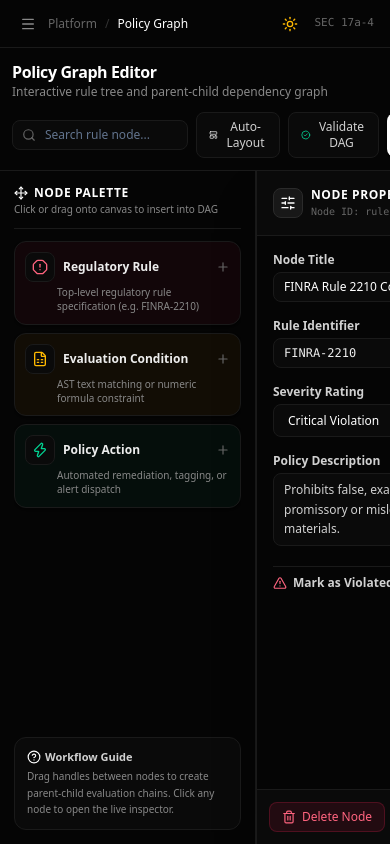
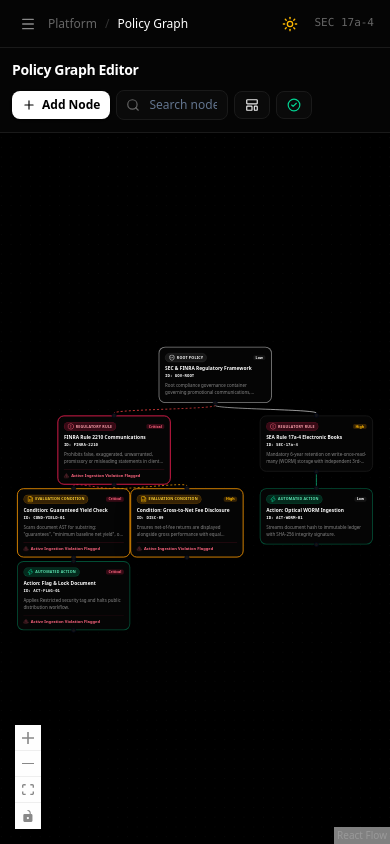
Before and after one commit to Natnael9/Glynac, a Next.js app: page /tree in a window 390 px wide. Built offline with nearby package versions, Linux system fonts and the light colour scheme.

Commit message:
feat(responsive): optimize mobile & tablet layouts across all 4 platform modules

```diff
--- a/src/app/admin/page.tsx
+++ b/src/app/admin/page.tsx
@@ -52,10 +52,10 @@ export default function AdminPage() {
         </div>
 
         {/* Tab Selector */}
-        <div className="flex items-center gap-1 mt-4 pt-2 border-t border-[#1a1a1a] overflow-x-auto text-xs">
+        <div className="flex items-center gap-1.5 mt-4 pt-2 border-t border-[#1a1a1a] overflow-x-auto text-xs pb-1">
           <button
             onClick={() => setActiveTab('metrics')}
-            className={`flex items-center gap-2 px-3 py-1.5 rounded-lg font-semibold transition-all ${
+            className={`flex items-center gap-2 px-3 py-1.5 rounded-lg font-semibold shrink-0 whitespace-nowrap transition-all ${
               activeTab === 'metrics'
                 ? 'bg-[#ffffff] text-[#000000]'
                 : 'text-[#888888] hover:text-[#ededed] hover:bg-[#0a0a0a]'
@@ -67,7 +67,7 @@ export default function AdminPage() {
 
           <button
             onClick={() => setActiveTab('rbac')}
-            className={`flex items-center gap-2 px-3 py-1.5 rounded-lg font-semibold transition-all ${
+            className={`flex items-center gap-2 px-3 py-1.5 rounded-lg font-semibold shrink-0 whitespace-nowrap transition-all ${
               activeTab === 'rbac'
                 ? 'bg-[#ffffff] text-[#000000]'
                 : 'text-[#888888] hover:text-[#ededed] hover:bg-[#0a0a0a]'
@@ -79,7 +79,7 @@ export default function AdminPage() {
 
           <button
             onClick={() => setActiveTab('policies')}
-            className={`flex items-center gap-2 px-3 py-1.5 rounded-lg font-semibold transition-all ${
+            className={`flex items-center gap-2 px-3 py-1.5 rounded-lg font-semibold shrink-0 whitespace-nowrap transition-all ${
               activeTab === 'policies'
                 ? 'bg-[#ffffff] text-[#000000]'
                 : 'text-[#888888] hover:text-[#ededed] hover:bg-[#0a0a0a]'
@@ -91,7 +91,7 @@ export default function AdminPage() {
 
           <button
             onClick={() => setActiveTab('flags')}
-            className={`flex items-center gap-2 px-3 py-1.5 rounded-lg font-semibold transition-all ${
+            className={`flex items-center gap-2 px-3 py-1.5 rounded-lg font-semibold shrink-0 whitespace-nowrap transition-all ${
               activeTab === 'flags'
                 ? 'bg-[#ffffff] text-[#000000]'
                 : 'text-[#888888] hover:text-[#ededed] hover:bg-[#0a0a0a]'
--- a/src/app/tree/page.tsx
+++ b/src/app/tree/page.tsx
@@ -38,6 +38,7 @@ import {
   Maximize2,
   FileCode,
   LayoutTemplate,
+  Plus,
 } from 'lucide-react';
 import { useTheme } from '@/lib/themeContext';
 
@@ -46,7 +47,8 @@ export default function TreePage() {
   const isLight = theme === 'light';
   const [nodes, setNodes] = useState<Node<RuleNodeData>[]>(initialTreeNodes);
   const [edges, setEdges] = useState<Edge[]>(initialTreeEdges);
-  const [selectedNodeId, setSelectedNodeId] = useState<string | null>('rule-2210');
+  const [selectedNodeId, setSelectedNodeId] = useState<string | null>(null);
+  const [isPaletteOpen, setIsPaletteOpen] = useState(false);
   const [searchQuery, setSearchQuery] = useState('');
   const [isJsonModalOpen, setIsJsonModalOpen] = useState(false);
   const [validationAlert, setValidationAlert] = useState<{
@@ -202,18 +204,27 @@ export default function TreePage() {
   return (
     <div className="flex flex-col h-full bg-[#000000] overflow-hidden select-none">
       {/* Top Controls Toolbar */}
-      <div className="p-3 border-b border-[#1a1a1a] bg-[#050505] flex flex-wrap items-center justify-between gap-3 z-10">
+      <div className="p-3 border-b border-[#1a1a1a] bg-[#050505] flex flex-wrap items-center justify-between gap-2.5 z-10">
         <div>
-          <h2 className="text-base font-bold text-white tracking-tight">
+          <h2 className="text-sm sm:text-base font-bold text-white tracking-tight">
             Policy Graph Editor
           </h2>
-          <p className="text-xs text-[#888888]">
+          <p className="text-[11px] text-[#888888] hidden sm:block">
             Interactive rule tree and parent-child dependency graph
           </p>
         </div>
 
         {/* Toolbar Action Buttons */}
-        <div className="flex items-center gap-2 text-xs">
+        <div className="flex flex-wrap items-center gap-1.5 sm:gap-2 text-xs">
+          {/* Mobile Open Palette Button */}
+          <button
+            onClick={() => setIsPaletteOpen(true)}
+            className="md:hidden flex items-center gap-1.5 px-2.5 py-1.5 rounded-lg bg-white text-black font-semibold text-xs shadow-sm hover:bg-[#e0e0e0] transition-colors cursor-pointer"
+          >
+            <Plus className="h-3.5 w-3.5" />
+            <span>Add Node</span>
+          </button>
+
           {/* Search Box */}
           <div className="relative">
             <Search className="absolute left-2.5 top-1/2 -translate-y-1/2 h-3.5 w-3.5 text-[#666666]" />
@@ -221,30 +232,32 @@ export default function TreePage() {
               type="text"
               value={searchQuery}
               onChange={(e) => setSearchQuery(e.target.value)}
-              placeholder="Search rule node..."
-              className="pl-8 pr-3 py-1.5 bg-[#0a0a0a] border border-[#1a1a1a] rounded-lg text-xs text-white placeholder-slate-500 focus:outline-none focus:border-[#333333] w-44"
+              placeholder="Search node..."
+              className="pl-8 pr-2.5 py-1.5 bg-[#0a0a0a] border border-[#1a1a1a] rounded-lg text-xs text-white placeholder-slate-500 focus:outline-none focus:border-[#333333] w-28 sm:w-44"
             />
           </div>
 
           <button
             onClick={handleAutoLayout}
-            className="flex items-center gap-1.5 px-3 py-1.5 rounded-lg bg-[#0a0a0a] border border-[#1a1a1a] hover:border-[#262626] text-[#d1d1d1] hover:text-white font-medium transition-colors"
+            className="flex items-center gap-1.5 px-2.5 sm:px-3 py-1.5 rounded-lg bg-[#0a0a0a] border border-[#1a1a1a] hover:border-[#262626] text-[#d1d1d1] hover:text-white font-medium transition-colors"
+            title="Auto-Layout Hierarchy"
           >
             <LayoutTemplate className="h-3.5 w-3.5 text-[#ededed]" />
-            <span>Auto-Layout</span>
+            <span className="hidden sm:inline">Auto-Layout</span>
           </button>
 
           <button
             onClick={handleValidateTree}
-            className="flex items-center gap-1.5 px-3 py-1.5 rounded-lg bg-[#0a0a0a] border border-[#1a1a1a] hover:border-[#262626] text-[#d1d1d1] hover:text-white font-medium transition-colors"
+            className="flex items-center gap-1.5 px-2.5 sm:px-3 py-1.5 rounded-lg bg-[#0a0a0a] border border-[#1a1a1a] hover:border-[#262626] text-[#d1d1d1] hover:text-white font-medium transition-colors"
+            title="Validate DAG"
           >
             <CheckCircle2 className="h-3.5 w-3.5 text-emerald-400" />
-            <span>Validate DAG</span>
+            <span className="hidden sm:inline">Validate</span>
           </button>
 
           <button
             onClick={() => setIsJsonModalOpen(true)}
-            className="flex items-center gap-1.5 px-3 py-1.5 rounded-lg bg-white hover:bg-[#e0e0e0] text-black font-semibold transition-colors shadow-sm"
+            className="hidden md:flex items-center gap-1.5 px-3 py-1.5 rounded-lg bg-white hover:bg-[#e0e0e0] text-black font-semibold transition-colors shadow-sm"
           >
             <FileCode className="h-3.5 w-3.5" />
             <span>JSON Engine</span>
@@ -281,7 +294,11 @@ export default function TreePage() {
       {/* Workspace Area: Palette | Canvas | Inspector */}
       <div className="flex-1 flex overflow-hidden relative">
         {/* Left Drag & Click Palette */}
-        <NodePalette onAddNode={handleAddNode} />
+        <NodePalette
+          onAddNode={handleAddNode}
+          isOpen={isPaletteOpen}
+          onClose={() => setIsPaletteOpen(false)}
+        />
 
         {/* Center Interactive Flow Canvas */}
         <div className="flex-1 h-full relative bg-[#000000]">
@@ -307,7 +324,7 @@ export default function TreePage() {
             <MiniMap
               nodeColor={isLight ? '#111827' : '#ffffff'}
               maskColor={isLight ? 'rgba(243, 244, 246, 0.7)' : 'rgba(0, 0, 0, 0.85)'}
-              className={isLight ? '!bg-white !border !border-[#e5e7eb] !rounded-xl overflow-hidden' : '!bg-[#050505] !border !border-[#1a1a1a] !rounded-xl overflow-hidden'}
+              className={isLight ? '!bg-white !border !border-[#e5e7eb] !rounded-xl overflow-hidden hidden sm:block' : '!bg-[#050505] !border !border-[#1a1a1a] !rounded-xl overflow-hidden hidden sm:block'}
             />
           </ReactFlow>
         </div>
--- a/src/app/vdr/page.tsx
+++ b/src/app/vdr/page.tsx
@@ -31,25 +31,25 @@ export default function VDRPage() {
           </div>
 
           {/* Simple Clean Monochrome Metrics */}
-          <div className="flex items-center gap-2 text-xs">
-            <div className="flex items-center gap-1.5 px-2.5 py-1 rounded bg-[#0a0a0a] border border-[#222222]">
-              <span className="text-[#666666] text-[11px]">Files:</span>
-              <span className="font-semibold text-white text-[11px] font-mono">{totalDocs}</span>
+          <div className="flex flex-wrap items-center gap-1.5 sm:gap-2 text-xs">
+            <div className="flex items-center gap-1.5 px-2 sm:px-2.5 py-1 rounded bg-[#0a0a0a] border border-[#222222]">
+              <span className="text-[#666666] text-[10px] sm:text-[11px]">Files:</span>
+              <span className="font-semibold text-white text-[10px] sm:text-[11px] font-mono">{totalDocs}</span>
             </div>
 
-            <div className="flex items-center gap-1.5 px-2.5 py-1 rounded bg-[#0a0a0a] border border-[#222222]">
-              <span className="text-[#666666] text-[11px]">Flagged:</span>
-              <span className="font-semibold text-white text-[11px] font-mono">{flaggedCount}</span>
+            <div className="flex items-center gap-1.5 px-2 sm:px-2.5 py-1 rounded bg-[#0a0a0a] border border-[#222222]">
+              <span className="text-[#666666] text-[10px] sm:text-[11px]">Flagged:</span>
+              <span className="font-semibold text-white text-[10px] sm:text-[11px] font-mono">{flaggedCount}</span>
             </div>
 
-            <div className="flex items-center gap-1.5 px-2.5 py-1 rounded bg-[#0a0a0a] border border-[#222222]">
-              <span className="text-[#666666] text-[11px]">Restricted:</span>
-              <span className="font-semibold text-white text-[11px] font-mono">{restrictedCount}</span>
+            <div className="flex items-center gap-1.5 px-2 sm:px-2.5 py-1 rounded bg-[#0a0a0a] border border-[#222222]">
+              <span className="text-[#666666] text-[10px] sm:text-[11px]">Restricted:</span>
+              <span className="font-semibold text-white text-[10px] sm:text-[11px] font-mono">{restrictedCount}</span>
             </div>
 
             <Link
               href="/chat"
-              className="px-2.5 py-1 rounded bg-[#ffffff] text-[#000000] hover:bg-[#eaeaea] text-[11px] font-medium transition-colors"
+              className="px-2.5 py-1 rounded bg-[#ffffff] text-[#000000] hover:bg-[#eaeaea] text-[10px] sm:text-[11px] font-medium transition-colors"
             >
               Ask AI
             </Link>
@@ -58,7 +58,7 @@ export default function VDRPage() {
       </div>
 
       {/* Main Split-Screen Workspace */}
-      <div className="flex-1 flex overflow-hidden">
+      <div className="flex-1 flex overflow-hidden relative">
         {/* Left: Dynamic File Explorer */}
         <div className={`h-full transition-all duration-150 ${activeDoc ? 'w-full lg:w-3/5 xl:w-7/12' : 'w-full'}`}>
           <FileExplorer />
@@ -66,9 +66,17 @@ export default function VDRPage() {
 
         {/* Right: In-App Document Previewer */}
         {activeDoc && (
-          <div className="hidden lg:block lg:w-2/5 xl:w-5/12 h-full border-l border-[#1a1a1a] bg-[#050505]">
-            <DocumentPreviewer />
-          </div>
+          <>
+            {/* Desktop split view */}
+            <div className="hidden lg:block lg:w-2/5 xl:w-5/12 h-full border-l border-[#1a1a1a] bg-[#050505]">
+              <DocumentPreviewer />
+            </div>
+
+            {/* Mobile / Tablet Full-Screen Sheet */}
+            <div className="lg:hidden fixed inset-0 z-40 bg-[#050505] flex flex-col animate-in slide-in-from-right duration-200">
+              <DocumentPreviewer />
+            </div>
+          </>
         )}
       </div>
 
--- a/src/components/admin/RbacUserTable.tsx
+++ b/src/components/admin/RbacUserTable.tsx
@@ -118,8 +118,8 @@ export function RbacUserTable() {
       </div>
 
       {/* Users Table */}
-      <div className="border border-[#1a1a1a] rounded-2xl overflow-hidden bg-[#0a0a0a] shadow-xl">
-        <table className="w-full text-left text-xs">
+      <div className="border border-[#1a1a1a] rounded-2xl overflow-x-auto bg-[#0a0a0a] shadow-xl">
+        <table className="w-full text-left text-xs min-w-[480px]">
           <thead className="bg-[#050505] text-[#888888] font-semibold border-b border-[#1a1a1a]">
             <tr>
               <th className="py-3 px-4">User & Contact</th>
--- a/src/components/admin/RulePolicyManager.tsx
+++ b/src/components/admin/RulePolicyManager.tsx
@@ -67,8 +67,8 @@ export function RulePolicyManager() {
       </div>
 
       {/* Rules Table */}
-      <div className="border border-[#1a1a1a] rounded-2xl overflow-hidden bg-[#0a0a0a] shadow-xl">
-        <table className="w-full text-left text-xs">
+      <div className="border border-[#1a1a1a] rounded-2xl overflow-x-auto bg-[#0a0a0a] shadow-xl">
+        <table className="w-full text-left text-xs min-w-[480px]">
           <thead className="bg-[#050505] text-[#888888] font-semibold border-b border-[#1a1a1a]">
             <tr>
               <th className="py-3 px-4">Rule Code & Title</th>
--- a/src/components/tree/NodePalette.tsx
+++ b/src/components/tree/NodePalette.tsx
@@ -10,9 +10,16 @@ import {
   Plus,
   HelpCircle,
   Move,
+  X,
 } from 'lucide-react';
 
-export function NodePalette({ onAddNode }: { onAddNode: (type: RuleNodeType) => void }) {
+interface NodePaletteProps {
+  onAddNode: (type: RuleNodeType) => void;
+  isOpen?: boolean;
+  onClose?: () => void;
+}
+
+export function NodePalette({ onAddNode, isOpen, onClose }: NodePaletteProps) {
   const nodeTypes: {
     type: RuleNodeType;
     label: string;
@@ -43,9 +50,15 @@ export function NodePalette({ onAddNode }: { onAddNode: (type: RuleNodeType) =>
     },
   ];
 
-  return (
-    <div className="w-64 bg-[#050505] border-r border-[#1a1a1a] p-3.5 flex flex-col h-full select-none shrink-0">
-      <div className="pb-3 border-b border-[#1a1a1a] mb-3">
+  const handleSelect = (type: RuleNodeType) => {
+    onAddNode(type);
+    if (onClose) onClose();
+  };
+
+  const paletteContent = (
+    <div className="w-full h-full bg-[#050505] p-3.5 flex flex-col select-none">
+      <div className="pb-3 border-b border-[#1a1a1a] mb-3 flex items-center justify-between">
+        <div>
           <h4 className="text-xs font-bold text-white uppercase tracking-wider flex items-center gap-1.5">
             <Move className="h-3.5 w-3.5 text-[#ffffff]" />
             Node Palette
@@ -54,14 +67,24 @@ export function NodePalette({ onAddNode }: { onAddNode: (type: RuleNodeType) =>
             Click or drag onto canvas to insert into DAG
           </p>
         </div>
+        {onClose && (
+          <button
+            onClick={onClose}
+            className="md:hidden p-1 rounded-lg text-[#888888] hover:text-white hover:bg-[#141414] transition-colors cursor-pointer"
+            title="Close Palette"
+          >
+            <X className="h-4 w-4" />
+          </button>
+        )}
+      </div>
 
       <div className="space-y-2 flex-1 overflow-y-auto">
         {nodeTypes.map((item) => (
           <button
             key={item.type}
             type="button"
-            onClick={() => onAddNode(item.type)}
-            className={`w-full p-2.5 rounded-xl border border-[#1a1a1a] text-left transition-all ${item.color} group hover:scale-[1.02] shadow-sm`}
+            onClick={() => handleSelect(item.type)}
+            className={`w-full p-2.5 rounded-xl border border-[#1a1a1a] text-left transition-all ${item.color} group hover:scale-[1.02] shadow-sm cursor-pointer`}
           >
             <div className="flex items-center justify-between mb-1">
               <div className="flex items-center gap-2">
@@ -90,4 +113,26 @@ export function NodePalette({ onAddNode }: { onAddNode: (type: RuleNodeType) =>
       </div>
     </div>
   );
+
+  return (
+    <>
+      {/* Desktop Persistent Palette */}
+      <aside className="hidden md:flex flex-col h-full bg-[#050505] border-r border-[#1a1a1a] w-64 shrink-0 select-none">
+        {paletteContent}
+      </aside>
+
+      {/* Mobile Slide-Over Drawer */}
+      {isOpen && (
+        <div className="md:hidden fixed inset-0 z-50 flex">
+          <div
+            onClick={onClose}
+            className="fixed inset-0 bg-black/75 backdrop-blur-xs transition-opacity"
+          />
+          <div className="relative w-72 max-w-[85vw] bg-[#050505] border-r border-[#1a1a1a] h-full shadow-2xl flex flex-col z-10 animate-in slide-in-from-left duration-200">
+            {paletteContent}
+          </div>
+        </div>
+      )}
+    </>
+  );
 }
--- a/src/components/tree/PropertiesPanel.tsx
+++ b/src/components/tree/PropertiesPanel.tsx
@@ -33,7 +33,14 @@ export function PropertiesPanel({
   const data = selectedNode.data;
 
   return (
-    <div className="w-80 bg-[#050505] border-l border-[#1a1a1a] flex flex-col h-full shadow-2xl select-none z-10 shrink-0">
+    <>
+      {/* Mobile Backdrop */}
+      <div
+        onClick={onClose}
+        className="md:hidden fixed inset-0 z-40 bg-black/75 backdrop-blur-xs transition-opacity"
+      />
+
+      <div className="fixed md:relative inset-y-0 right-0 z-50 md:z-10 w-full sm:w-80 md:w-80 bg-[#050505] border-l border-[#1a1a1a] flex flex-col h-full shadow-2xl select-none shrink-0 animate-in slide-in-from-right duration-200">
       {/* Header */}
       <div className="p-4 border-b border-[#1a1a1a] bg-[#0a0a0a] flex items-center justify-between">
         <div className="flex items-center gap-2">
@@ -177,5 +184,6 @@ export function PropertiesPanel({
         </button>
       </div>
     </div>
+    </>
   );
 }
--- a/src/components/vdr/AuditLogDrawer.tsx
+++ b/src/components/vdr/AuditLogDrawer.tsx
@@ -82,7 +82,7 @@ export function AuditLogDrawer() {
 
   return (
     <div className="fixed inset-0 z-50 overflow-hidden bg-black/60 backdrop-blur-sm animate-in fade-in duration-200">
-      <div className="absolute inset-y-0 right-0 max-w-full flex pl-10">
+      <div className="absolute inset-y-0 right-0 max-w-full flex pl-3 sm:pl-10">
         <div className="w-screen max-w-md bg-[#050505] border-l border-[#1a1a1a] shadow-2xl flex flex-col">
           {/* Header */}
           <div className="p-4 sm:p-5 border-b border-[#1a1a1a] bg-[#0a0a0a] flex items-center justify-between">
--- a/src/components/vdr/DocumentPreviewer.tsx
+++ b/src/components/vdr/DocumentPreviewer.tsx
@@ -17,6 +17,7 @@ import {
   FileCode,
   Tag,
   Info,
+  ChevronLeft,
 } from 'lucide-react';
 
 export function DocumentPreviewer() {
@@ -109,9 +110,19 @@ export function DocumentPreviewer() {
   return (
     <div className="h-full flex flex-col bg-[#050505] border-l border-[#1a1a1a] overflow-hidden select-text">
       {/* Top Header */}
-      <div className="p-4 border-b border-[#1a1a1a] bg-[#0a0a0a] flex items-center justify-between gap-2">
-        <div className="flex items-center gap-2.5 min-w-0">
-          <div className="p-2 rounded-lg bg-[#0a0a0a] border border-[#1a1a1a] shrink-0">
+      <div className="p-3 sm:p-4 border-b border-[#1a1a1a] bg-[#0a0a0a] flex items-center justify-between gap-2">
+        <div className="flex items-center gap-2 sm:gap-2.5 min-w-0">
+          {/* Mobile Back Button */}
+          <button
+            onClick={() => setSelectedDocId(null)}
+            className="lg:hidden flex items-center gap-1 px-2 py-1 rounded-lg bg-[#141414] border border-[#262626] text-white text-xs font-semibold hover:bg-[#202020] transition-colors shrink-0 cursor-pointer"
+            title="Back to File Explorer"
+          >
+            <ChevronLeft className="h-3.5 w-3.5" />
+            <span className="text-[11px]">Back</span>
+          </button>
+
+          <div className="p-1.5 sm:p-2 rounded-lg bg-[#0a0a0a] border border-[#1a1a1a] shrink-0">
             <FileText className="h-4 w-4 text-[#ffffff]" />
           </div>
           <div className="min-w-0">
--- a/src/components/vdr/FileExplorer.tsx
+++ b/src/components/vdr/FileExplorer.tsx
@@ -228,7 +228,7 @@ export function FileExplorer() {
         </div>
 
         {/* Folder Filter Bar - Uniform height buttons */}
-        <div className="hidden lg:flex items-center gap-1.5 overflow-x-auto">
+        <div className="flex items-center gap-1.5 overflow-x-auto max-w-full pb-1 sm:pb-0">
           <button
             onClick={() => setSelectedFolderId(null)}
             className={`h-7 px-3 rounded text-[11px] font-medium transition-colors whitespace-nowrap shrink-0 flex items-center ${
@@ -341,8 +341,8 @@ export function FileExplorer() {
           </div>
         ) : viewMode === 'table' ? (
           /* Table View */
-          <div className="border border-[#1a1a1a] rounded-xl overflow-hidden bg-[#0a0a0a]">
-            <table className="w-full text-left text-xs">
+          <div className="border border-[#1a1a1a] rounded-xl overflow-x-auto bg-[#0a0a0a]">
+            <table className="w-full text-left text-xs min-w-[320px]">
               <thead className="bg-[#0a0a0a] text-[#888888] font-semibold border-b border-[#1a1a1a]">
                 <tr>
                   <th className="py-2.5 px-3 w-8">
@@ -430,7 +430,7 @@ export function FileExplorer() {
                                 </button>
                               </div>
                             ) : (
-                              <div className={`truncate ${isSelected ? 'text-white font-semibold' : 'text-[#ededed] font-medium group-hover:text-white'}`}>
+                              <div className={`truncate max-w-[130px] sm:max-w-xs md:max-w-md ${isSelected ? 'text-white font-semibold' : 'text-[#ededed] font-medium group-hover:text-white'}`}>
                                 {doc.name}
                               </div>
                             )}
```
Also changed, not shown: src/app/chat/page.tsx (+24 -10 lines), src/components/chat/ChatSidebar.tsx (+61 -12 lines). Lines whose indentation alone changed are shown as unchanged.
